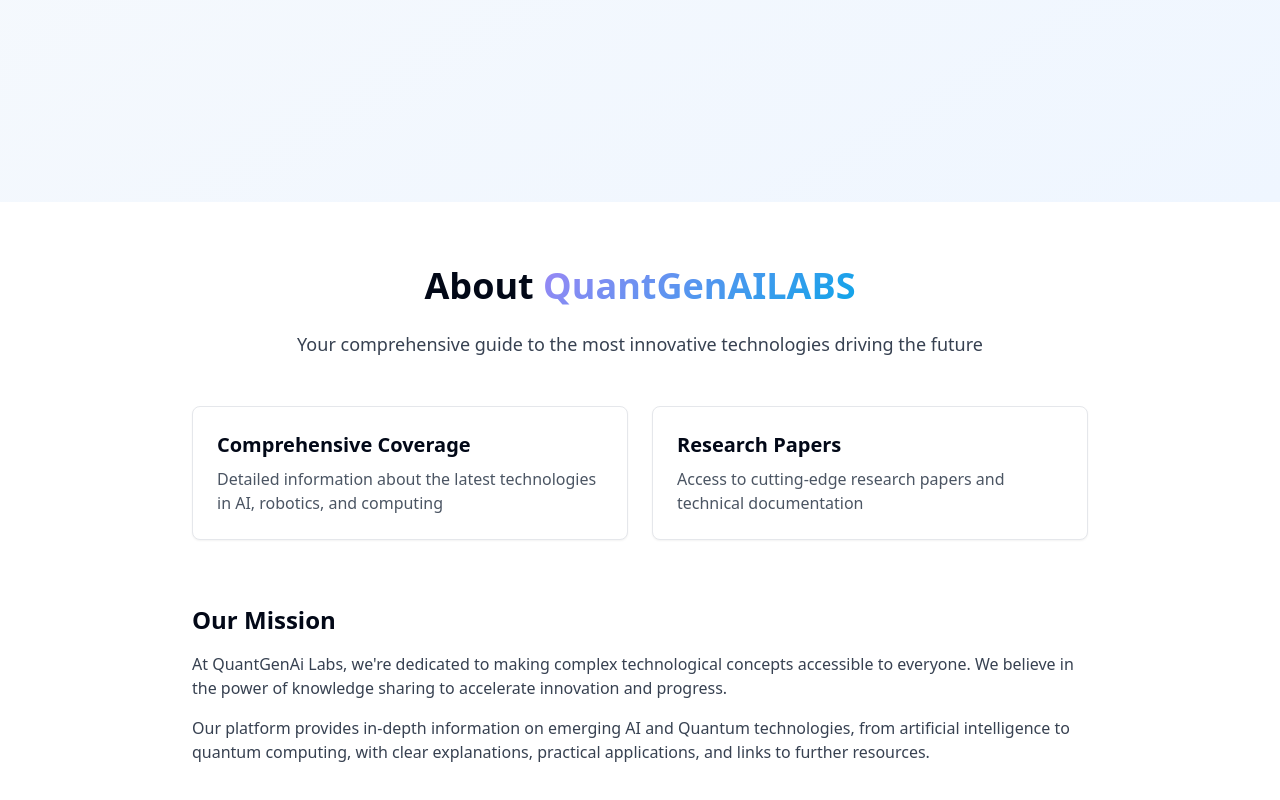
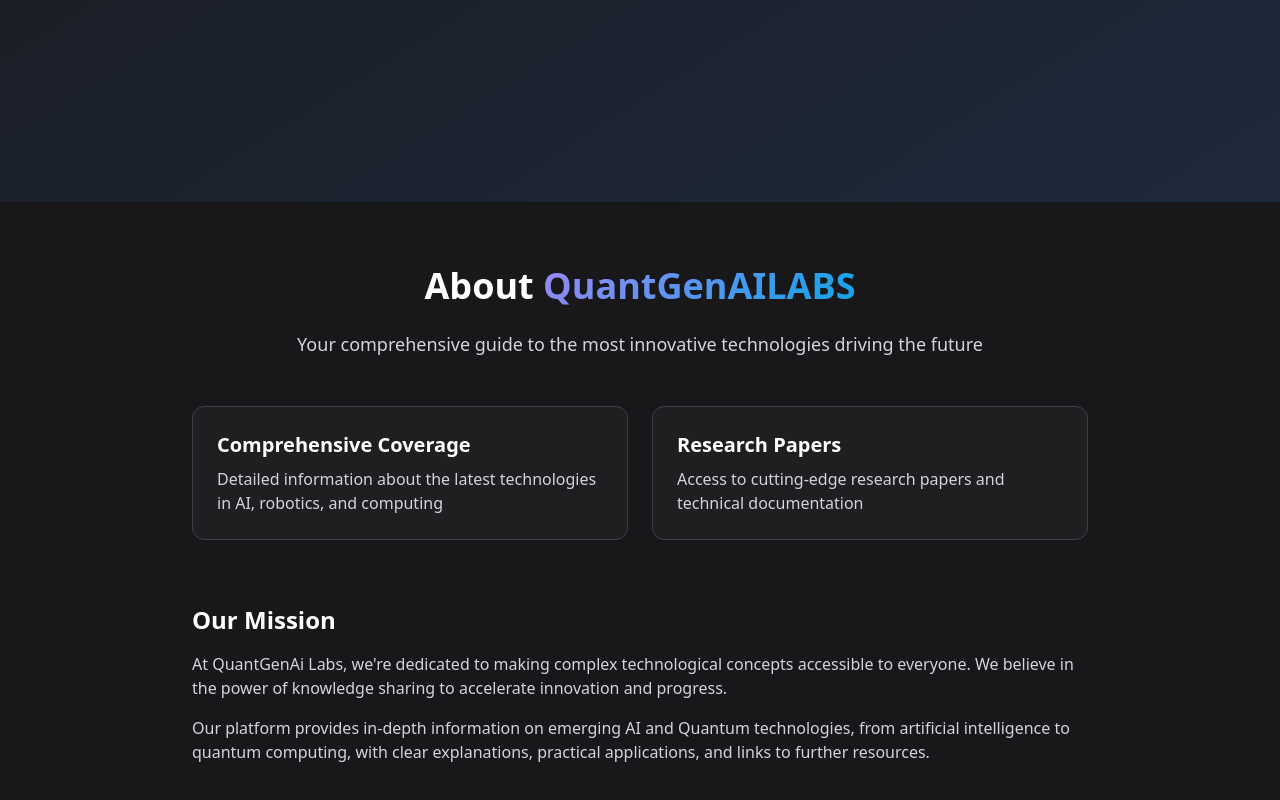
Before and after one commit to Nsree2405/quantgenailabs-tech, a React (Vite) app: page / in a window 1280 px wide. Shown: the part 598-1398 px from the top of the page. Built offline with nearby package versions, Linux system fonts and the light colour scheme.

Commit message:
feat: Implement dark mode
Adds dark mode styling to the application.

```diff
--- a/src/components/AboutSection.tsx
+++ b/src/components/AboutSection.tsx
@@ -11,30 +11,42 @@ const AboutSection = () => {
     description: "Access to cutting-edge research papers and technical documentation"
   }];
 
-  return <Section id="about" className="bg-white">
+  return (
+    <Section id="about" className="bg-zinc-900">
       <div className="max-w-4xl mx-auto">
         <h2 className="text-4xl font-bold mb-6 text-center">
           About <span className="tech-gradient">QuantGenAILABS</span>
         </h2>
-        <p className="text-lg text-gray-700 mb-12 text-center">
+        <p className="text-lg text-gray-300 mb-12 text-center">
           Your comprehensive guide to the most innovative technologies driving the future
         </p>
 
         <div className="grid md:grid-cols-2 gap-6">
-          {features.map((feature, index) => <Card key={index} className="border border-gray-200 hover:shadow-md transition-shadow duration-300">
+          {features.map((feature, index) => (
+            <Card key={index} className="bg-zinc-800/50 border-zinc-700 hover:shadow-md transition-shadow duration-300">
               <CardContent className="p-6">
-                <h3 className="text-xl font-semibold mb-2">{feature.title}</h3>
-                <p className="text-gray-600">{feature.description}</p>
+                <h3 className="text-xl font-semibold mb-2 text-white">{feature.title}</h3>
+                <p className="text-gray-300">{feature.description}</p>
               </CardContent>
-            </Card>)}
+            </Card>
+          ))}
         </div>
 
         <div className="mt-16">
-          <h3 className="text-2xl font-semibold mb-4">Our Mission</h3>
-          <p className="text-gray-700 mb-4">At QuantGenAi Labs, we're dedicated to making complex technological concepts accessible to everyone. We believe in the power of knowledge sharing to accelerate innovation and progress.</p>
-          <p className="text-gray-700">Our platform provides in-depth information on emerging AI and Quantum technologies, from artificial intelligence to quantum computing, with clear explanations, practical applications, and links to further resources.</p>
+          <h3 className="text-2xl font-semibold mb-4 text-white">Our Mission</h3>
+          <p className="text-gray-300 mb-4">
+            At QuantGenAi Labs, we're dedicated to making complex technological concepts accessible to everyone.
+            We believe in the power of knowledge sharing to accelerate innovation and progress.
+          </p>
+          <p className="text-gray-300">
+            Our platform provides in-depth information on emerging AI and Quantum technologies,
+            from artificial intelligence to quantum computing, with clear explanations,
+            practical applications, and links to further resources.
+          </p>
         </div>
       </div>
-    </Section>;
+    </Section>
+  );
 };
+
 export default AboutSection;
--- a/src/components/HeroSection.tsx
+++ b/src/components/HeroSection.tsx
@@ -1,15 +1,25 @@
+
 import Section from "./Section";
+
 const HeroSection = () => {
-  return <Section id="home" className="flex items-center justify-center bg-gradient-to-br from-slate-50 to-blue-50 pt-24">
+  return (
+    <Section id="home" className="flex items-center justify-center bg-gradient-to-br from-zinc-900 to-slate-800 pt-24">
       <div className="text-center max-w-4xl mx-auto animate-fade-up">
         <h1 className="text-5xl md:text-7xl font-bold mb-6">
           Explore the Future of <span className="tech-gradient">Technology</span>
         </h1>
-        <p className="text-xl text-gray-600 mb-8">Dive into cutting-edge technologies shaping our world - Learn More about AI and Quantum Technologies.</p>
-        <a href="#products" className="px-8 py-3 bg-gradient-to-r from-techpurple to-techblue text-white rounded-full font-medium hover:shadow-lg transition-all duration-300">
+        <p className="text-xl text-gray-300 mb-8">
+          Dive into cutting-edge technologies shaping our world - Learn More about AI and Quantum Technologies.
+        </p>
+        <a
+          href="#products"
+          className="px-8 py-3 bg-gradient-to-r from-techpurple to-techblue text-white rounded-full font-medium hover:shadow-lg transition-all duration-300"
+        >
           Explore Technologies
         </a>
       </div>
-    </Section>;
+    </Section>
+  );
 };
+
 export default HeroSection;
--- a/src/index.css
+++ b/src/index.css
@@ -1,108 +1,46 @@
-
 @tailwind base;
 @tailwind components;
 @tailwind utilities;
 
 @layer base {
   :root {
-    --background: 0 0% 100%;
-    --foreground: 222.2 84% 4.9%;
-
-    --card: 0 0% 100%;
-    --card-foreground: 222.2 84% 4.9%;
-
-    --popover: 0 0% 100%;
-    --popover-foreground: 222.2 84% 4.9%;
-
-    --primary: 222.2 47.4% 11.2%;
-    --primary-foreground: 210 40% 98%;
-
-    --secondary: 210 40% 96.1%;
-    --secondary-foreground: 222.2 47.4% 11.2%;
-
-    --muted: 210 40% 96.1%;
-    --muted-foreground: 215.4 16.3% 46.9%;
-
-    --accent: 210 40% 96.1%;
-    --accent-foreground: 222.2 47.4% 11.2%;
-
-    --destructive: 0 84.2% 60.2%;
-    --destructive-foreground: 210 40% 98%;
-
-    --border: 214.3 31.8% 91.4%;
-    --input: 214.3 31.8% 91.4%;
-    --ring: 222.2 84% 4.9%;
-
-    --radius: 0.5rem;
-
-    --sidebar-background: 0 0% 98%;
-
-    --sidebar-foreground: 240 5.3% 26.1%;
-
-    --sidebar-primary: 240 5.9% 10%;
-
-    --sidebar-primary-foreground: 0 0% 98%;
-
-    --sidebar-accent: 240 4.8% 95.9%;
-
-    --sidebar-accent-foreground: 240 5.9% 10%;
-
-    --sidebar-border: 220 13% 91%;
-
-    --sidebar-ring: 217.2 91.2% 59.8%;
+    --background: 240 10% 3.9%;
+    --foreground: 0 0% 98%;
+    --card: 240 10% 3.9%;
+    --card-foreground: 0 0% 98%;
+    --popover: 240 10% 3.9%;
+    --popover-foreground: 0 0% 98%;
+    --primary: 0 0% 98%;
+    --primary-foreground: 240 5.9% 10%;
+    --secondary: 240 3.7% 15.9%;
+    --secondary-foreground: 0 0% 98%;
+    --muted: 240 3.7% 15.9%;
+    --muted-foreground: 240 5% 64.9%;
+    --accent: 240 3.7% 15.9%;
+    --accent-foreground: 0 0% 98%;
+    --destructive: 0 62.8% 30.6%;
+    --destructive-foreground: 0 0% 98%;
+    --border: 240 3.7% 15.9%;
+    --input: 240 3.7% 15.9%;
+    --ring: 240 4.9% 83.9%;
+    --radius: 0.75rem;
   }
 
-  .dark {
-    --background: 222.2 84% 4.9%;
-    --foreground: 210 40% 98%;
+  * {
+    @apply border-border selection:bg-white/10 selection:text-white;
+  }
 
-    --card: 222.2 84% 4.9%;
-    --card-foreground: 210 40% 98%;
+  body {
+    @apply bg-zinc-900 text-white antialiased;
+    font-feature-settings: "ss01", "ss02", "cv01", "cv02", "cv03";
+  }
 
-    --popover: 222.2 84% 4.9%;
-    --popover-foreground: 210 40% 98%;
-
-    --primary: 210 40% 98%;
-    --primary-foreground: 222.2 47.4% 11.2%;
-
-    --secondary: 217.2 32.6% 17.5%;
-    --secondary-foreground: 210 40% 98%;
-
-    --muted: 217.2 32.6% 17.5%;
-    --muted-foreground: 215 20.2% 65.1%;
-
-    --accent: 217.2 32.6% 17.5%;
-    --accent-foreground: 210 40% 98%;
-
-    --destructive: 0 62.8% 30.6%;
-    --destructive-foreground: 210 40% 98%;
-
-    --border: 217.2 32.6% 17.5%;
-    --input: 217.2 32.6% 17.5%;
-    --ring: 212.7 26.8% 83.9%;
-    --sidebar-background: 240 5.9% 10%;
-    --sidebar-foreground: 240 4.8% 95.9%;
-    --sidebar-primary: 224.3 76.3% 48%;
-    --sidebar-primary-foreground: 0 0% 100%;
-    --sidebar-accent: 240 3.7% 15.9%;
-    --sidebar-accent-foreground: 240 4.8% 95.9%;
-    --sidebar-border: 240 3.7% 15.9%;
-    --sidebar-ring: 217.2 91.2% 59.8%;
+  html {
+    @apply scroll-smooth;
   }
 }
 
-@layer base {
-  * {
-    @apply border-border;
-    scroll-behavior: smooth;
-    scroll-padding-top: 5rem;
-  }
-
-  body {
-    @apply bg-background text-foreground;
-  }
-}
-
+/* Keep existing gradient and animation styles */
 .tech-gradient {
   background: linear-gradient(135deg, #9b87f5 0%, #0EA5E9 100%);
   -webkit-background-clip: text;
@@ -125,10 +63,22 @@
   left: 0;
   right: 0;
   bottom: 0;
-  background: linear-gradient(0deg, rgba(0,0,0,0.7) 0%, rgba(0,0,0,0.3) 100%);
+  background: linear-gradient(0deg, rgba(0,0,0,0.8) 0%, rgba(0,0,0,0.4) 100%);
 }
 
 .product-hero-content {
   position: relative;
   z-index: 10;
 }
+
+.glass {
+  @apply bg-white/10 backdrop-blur-lg border border-white/20 rounded-2xl;
+}
+
+.neo-blur {
+  @apply backdrop-blur-2xl bg-black/40 border border-white/10;
+}
+
+.text-gradient {
+  @apply bg-gradient-to-br from-white via-white/90 to-white/70 bg-clip-text text-transparent;
+}
--- a/tailwind.config.ts
+++ b/tailwind.config.ts
@@ -1,4 +1,3 @@
-
 import type { Config } from "tailwindcss";
 
 export default {
@@ -13,10 +12,10 @@ export default {
   theme: {
     container: {
       center: true,
-			padding: '2rem',
+      padding: "2rem",
       screens: {
-				'2xl': '1400px'
-			}
+        "2xl": "1400px",
+      },
     },
     extend: {
       colors: {
@@ -68,9 +67,9 @@ export default {
         techdark: '#1A1F2C'
       },
       borderRadius: {
-				lg: 'var(--radius)',
-				md: 'calc(var(--radius) - 2px)',
-				sm: 'calc(var(--radius) - 4px)'
+        lg: "var(--radius)",
+        md: "calc(var(--radius) - 2px)",
+        sm: "calc(var(--radius) - 4px)"
       },
       keyframes: {
         'accordion-down': {
```
Also changed, not shown: src/components/ContactSection.tsx (+18 -17 lines). Lines whose indentation alone changed are shown as unchanged.
